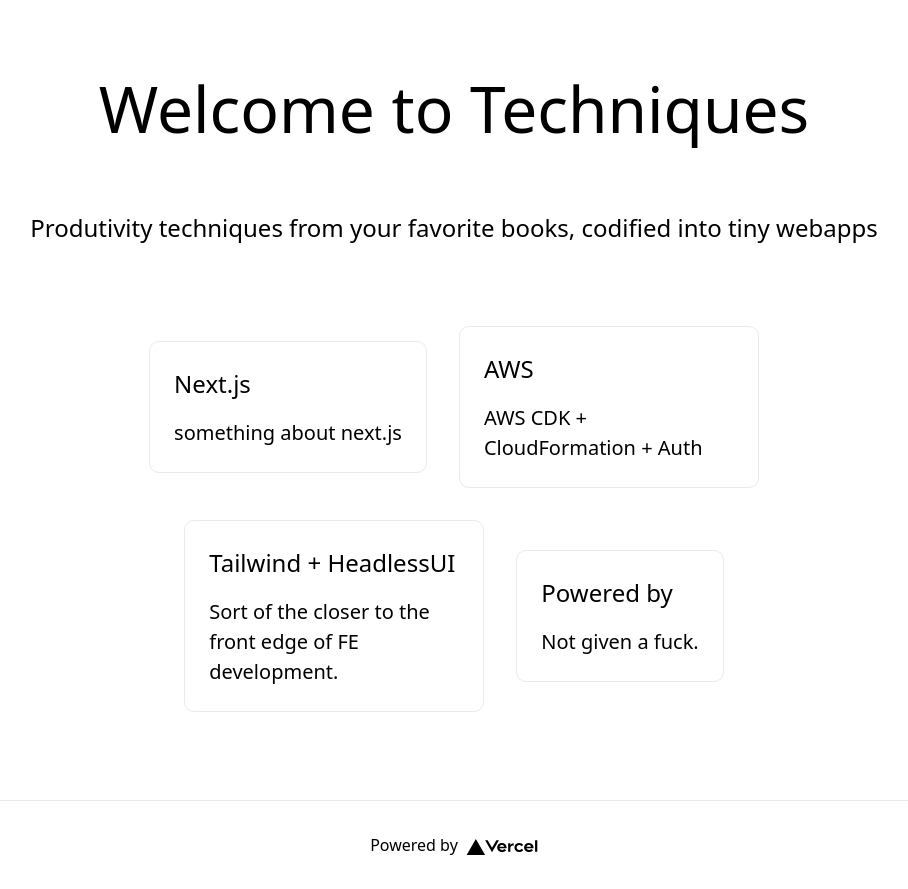
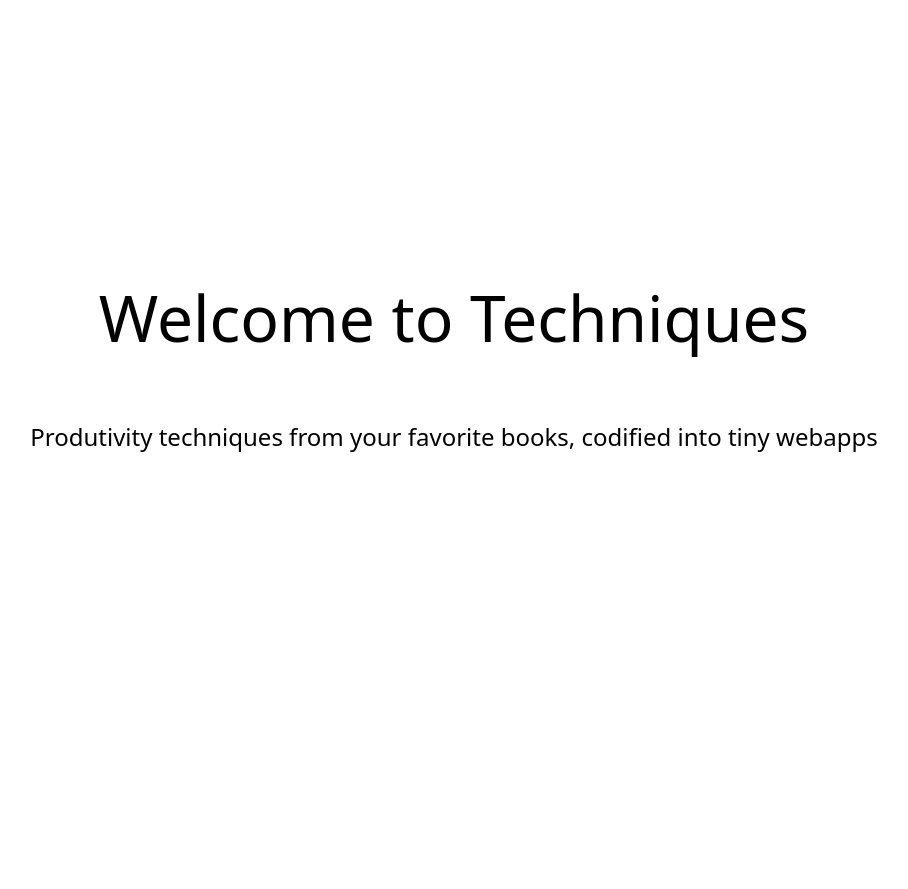
Before and after one commit to jtontiwith/stackbuilders_scaffold, a Next.js app: page / in a window 1280 px wide. Shown: the whole page, without its empty margins (186-1094 px from the left). After the commit the page ends 800 px from the top, so only its background shows below. Built offline with nearby package versions, Linux system fonts and the light colour scheme.

Commit message:
remove comments, clean up irrelevant stuff

```diff
--- a/pages/index.tsx
+++ b/pages/index.tsx
@@ -19,48 +19,7 @@
           Produtivity techniques from your favorite books, codified into tiny
           webapps
         </p>
-
-        <div className={styles.grid}>
-          <a href="https://nextjs.org/docs" className={styles.card}>
-            <h2>Next.js</h2>
-            <p>something about next.js</p>
-          </a>
-
-          <a href="https://nextjs.org/learn" className={styles.card}>
-            <h2>AWS</h2>
-            <p>AWS CDK + CloudFormation + Auth</p>
-          </a>
-
-          <a
-            href="https://github.com/vercel/next.js/tree/canary/examples"
-            className={styles.card}
-          >
-            <h2>Tailwind + HeadlessUI</h2>
-            <p>Sort of the closer to the front edge of FE development.</p>
-          </a>
-
-          <a
-            href="https://vercel.com/new?utm_source=create-next-app&utm_medium=default-template&utm_campaign=create-next-app"
-            className={styles.card}
-          >
-            <h2>Powered by </h2>
-            <p>Not given a fuck.</p>
-          </a>
-        </div>
       </main>
-
-      <footer className={styles.footer}>
-        <a
-          href="https://vercel.com?utm_source=create-next-app&utm_medium=default-template&utm_campaign=create-next-app"
-          target="_blank"
-          rel="noopener noreferrer"
-        >
-          Powered by{' '}
-          <span className={styles.logo}>
-            <Image src="/vercel.svg" alt="Vercel Logo" width={72} height={16} />
-          </span>
-        </a>
-      </footer>
     </div>
   )
 }
--- a/pages/okrs.tsx
+++ b/pages/okrs.tsx
@@ -23,7 +23,6 @@
         'Go through 6 courses, 3 on React/Next/Typescript and 3 on Node/Vanilla js',
     },
   ],
-  editing: null,
 }
 
 function reducer(state, action) {
@@ -50,10 +49,8 @@
             result_3: '',
           },
         ],
-        editing: new Date().valueOf(),
       }
     case 'edit':
-      // const { id, text, name } = action.payload
       return {
         ...state,
         okrs: state.okrs.map((o) => (o.id === id ? { ...o, [name]: text } : o)),
@@ -103,10 +100,6 @@
         ...state,
         okrs: orderedOjects,
       }
-      return {
-        ...state,
-        okrs: deleteOkrOrResult(name),
-      }
     default:
       throw new Error()
   }
@@ -116,12 +109,13 @@
   const [state, dispatch] = useReducer(reducer, initialState)
   const [input, setInput] = useState('')
   const [showInput, setShowInput] = useState([null, 0])
-  //const [items, setItems] = useState(null)
+
   // TODO: set up refs to focus respective inputs onclick as described below
   // https://stackoverflow.com/questions/52448143/how-to-deal-with-a-ref-within-a-loop
   // https://reactjs.org/docs/refs-and-the-dom.html#callback-refs
 
   const baseUrl = 'https://e4f13pkfgb.execute-api.us-east-1.amazonaws.com/items'
+
   useEffect(() => {
     const getOkrs = async () => {
       try {
```
